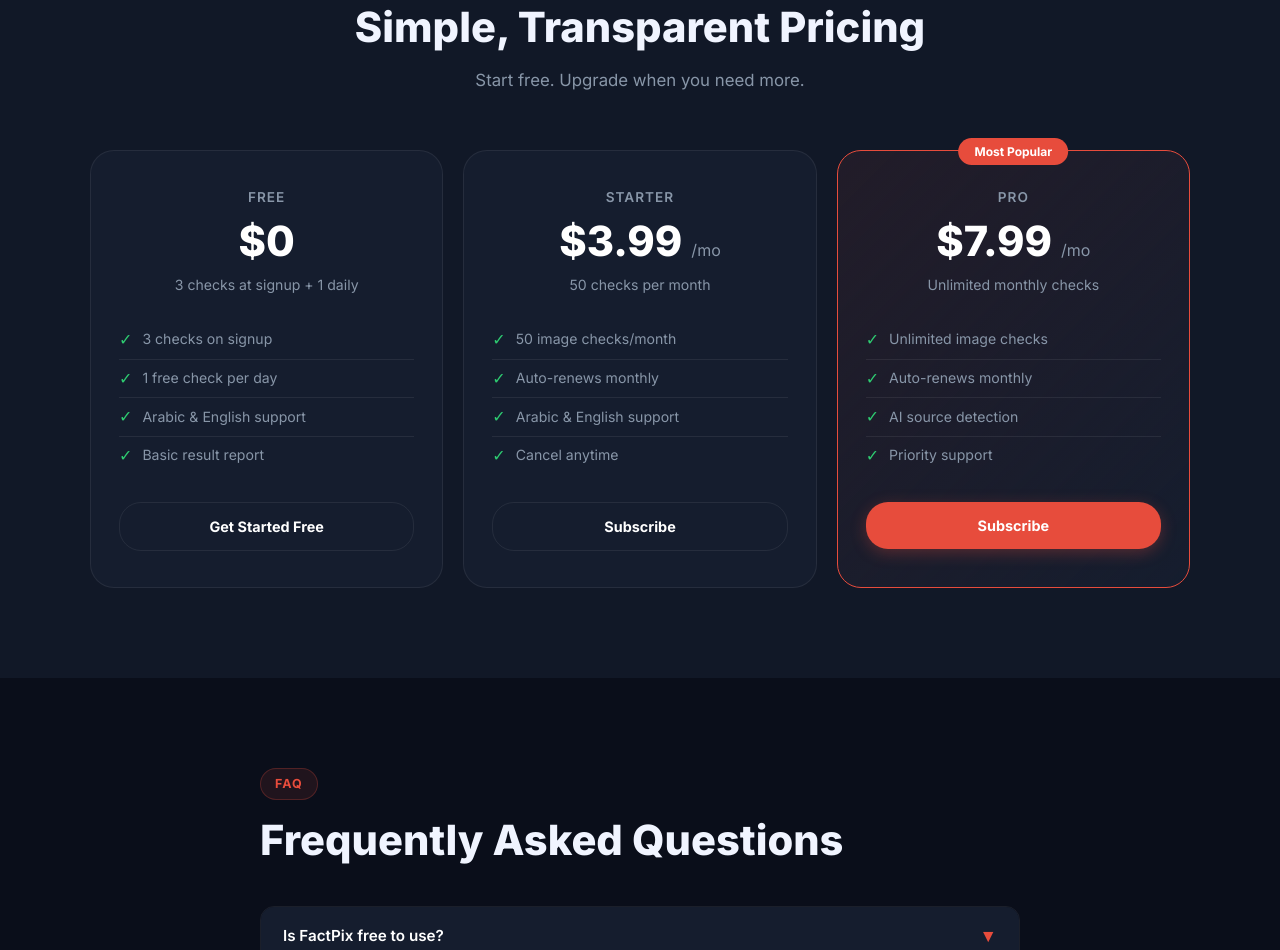
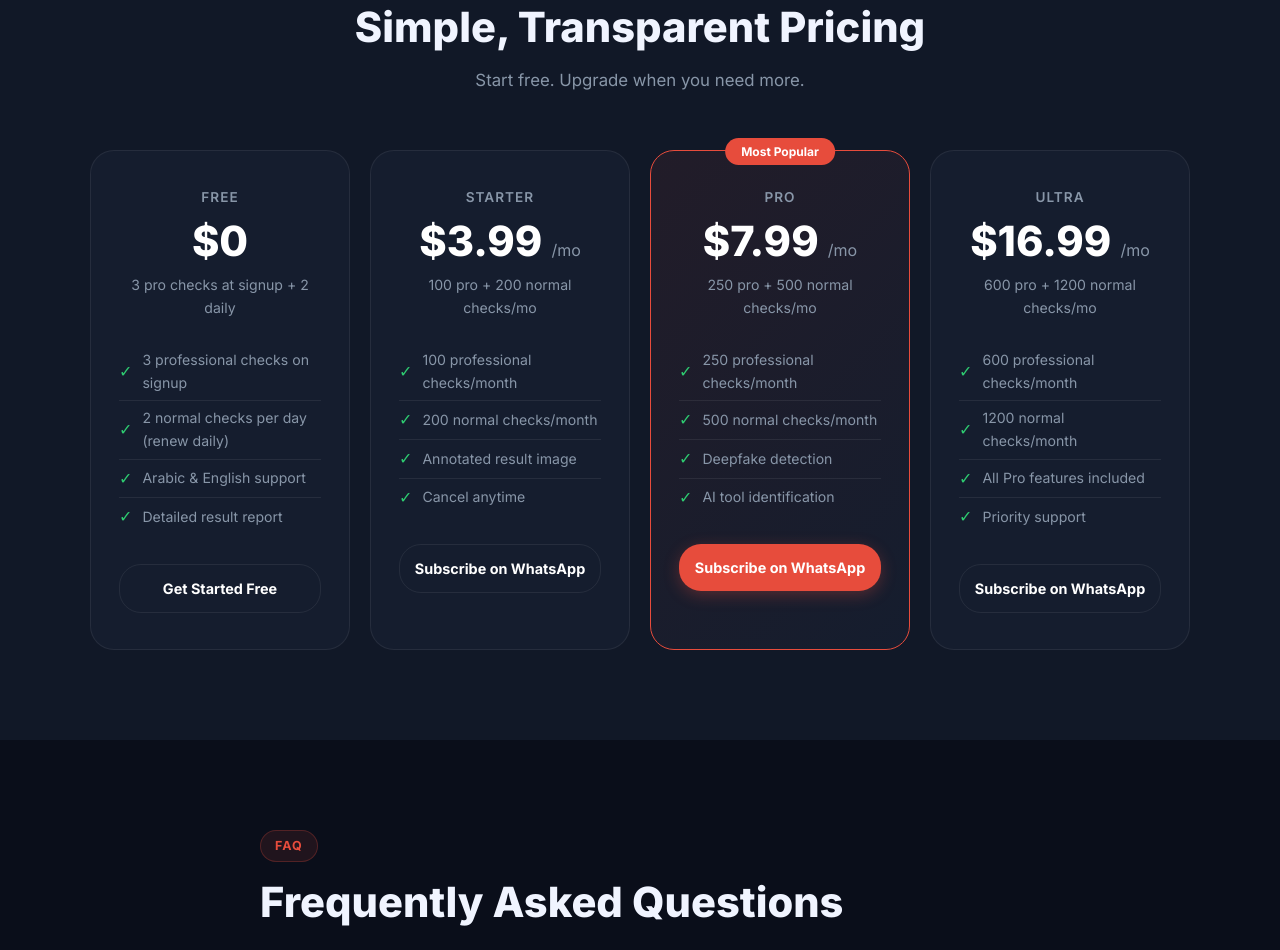
Before and after one commit to factpix-ai/factpix-website, a plain HTML site: page index.html in a window 1280 px wide. Shown: the part 2428-3378 px from the top of the page. Drawn offline with Linux system fonts and the light colour scheme.

Commit message:
Update pricing: Free(3pro+2daily) | Starter($3.99/100pro+200normal) | Pro($7.99/250pro+500normal) | Ultra($16.99/600pro+1200normal)

```diff
--- a/index.html
+++ b/index.html
@@ -542,28 +542,28 @@
         <div class="price-card">
           <div class="price-name" data-i18n="plan_free_name">Free</div>
           <div class="price-amount">$0</div>
-          <div class="price-desc" data-i18n="plan_free_desc">3 checks at signup + 1 daily</div>
+          <div class="price-desc" data-i18n="plan_free_desc">3 pro checks at signup + 2 daily</div>
           <ul class="price-features">
-            <li><span class="check">✓</span> <span data-i18n="pf1">3 checks on signup</span></li>
-            <li><span class="check">✓</span> <span data-i18n="pf2">1 free check per day</span></li>
+            <li><span class="check">✓</span> <span data-i18n="pf1">3 professional checks on signup</span></li>
+            <li><span class="check">✓</span> <span data-i18n="pf2">2 normal checks per day (renew daily)</span></li>
             <li><span class="check">✓</span> <span data-i18n="pf3">Arabic & English support</span></li>
-            <li><span class="check">✓</span> <span data-i18n="pf4">Basic result report</span></li>
+            <li><span class="check">✓</span> <span data-i18n="pf4">Detailed result report</span></li>
           </ul>
-          <a href="#cta" class="btn-plan btn-plan-outline" data-i18n="plan_free_btn">Get Started Free</a>
+          <a href="https://wa.me/962796324364" class="btn-plan btn-plan-outline" data-i18n="plan_free_btn">Get Started Free</a>
         </div>
 
         <!-- Starter -->
         <div class="price-card">
           <div class="price-name" data-i18n="plan_s_name">Starter</div>
           <div class="price-amount">$3.99 <span data-i18n="per_mo">/mo</span></div>
-          <div class="price-desc" data-i18n="plan_s_desc">50 checks per month</div>
+          <div class="price-desc" data-i18n="plan_s_desc">100 pro + 200 normal checks/mo</div>
           <ul class="price-features">
-            <li><span class="check">✓</span> <span data-i18n="ps1">50 image checks/month</span></li>
-            <li><span class="check">✓</span> <span data-i18n="ps2">Auto-renews monthly</span></li>
-            <li><span class="check">✓</span> <span data-i18n="ps3">Arabic & English support</span></li>
+            <li><span class="check">✓</span> <span data-i18n="ps1">100 professional checks/month</span></li>
+            <li><span class="check">✓</span> <span data-i18n="ps2">200 normal checks/month</span></li>
+            <li><span class="check">✓</span> <span data-i18n="ps3">Annotated result image</span></li>
             <li><span class="check">✓</span> <span data-i18n="ps4">Cancel anytime</span></li>
           </ul>
-          <a href="#cta" class="btn-plan btn-plan-outline" data-i18n="plan_s_btn">Subscribe</a>
+          <a href="https://wa.me/962796324364" class="btn-plan btn-plan-outline" data-i18n="plan_s_btn">Subscribe on WhatsApp</a>
         </div>
 
         <!-- Pro -->
@@ -571,14 +571,28 @@
           <div class="popular-badge" data-i18n="popular_badge">Most Popular</div>
           <div class="price-name" data-i18n="plan_p_name">Pro</div>
           <div class="price-amount">$7.99 <span data-i18n="per_mo">/mo</span></div>
-          <div class="price-desc" data-i18n="plan_p_desc">Unlimited monthly checks</div>
+          <div class="price-desc" data-i18n="plan_p_desc">250 pro + 500 normal checks/mo</div>
           <ul class="price-features">
-            <li><span class="check">✓</span> <span data-i18n="pp1">Unlimited image checks</span></li>
-            <li><span class="check">✓</span> <span data-i18n="pp2">Auto-renews monthly</span></li>
-            <li><span class="check">✓</span> <span data-i18n="pp3">AI source detection</span></li>
-            <li><span class="check">✓</span> <span data-i18n="pp4">Priority support</span></li>
+            <li><span class="check">✓</span> <span data-i18n="pp1">250 professional checks/month</span></li>
+            <li><span class="check">✓</span> <span data-i18n="pp2">500 normal checks/month</span></li>
+            <li><span class="check">✓</span> <span data-i18n="pp3">Deepfake detection</span></li>
+            <li><span class="check">✓</span> <span data-i18n="pp4">AI tool identification</span></li>
           </ul>
-          <a href="#cta" class="btn-plan btn-plan-filled" data-i18n="plan_p_btn">Subscribe</a>
+          <a href="https://wa.me/962796324364" class="btn-plan btn-plan-filled" data-i18n="plan_p_btn">Subscribe on WhatsApp</a>
+        </div>
+
+        <!-- Ultra -->
+        <div class="price-card">
+          <div class="price-name" data-i18n="plan_u_name">Ultra</div>
+          <div class="price-amount">$16.99 <span data-i18n="per_mo">/mo</span></div>
+          <div class="price-desc" data-i18n="plan_u_desc">600 pro + 1200 normal checks/mo</div>
+          <ul class="price-features">
+            <li><span class="check">✓</span> <span data-i18n="pu1">600 professional checks/month</span></li>
+            <li><span class="check">✓</span> <span data-i18n="pu2">1200 normal checks/month</span></li>
+            <li><span class="check">✓</span> <span data-i18n="pu3">All Pro features included</span></li>
+            <li><span class="check">✓</span> <span data-i18n="pu4">Priority support</span></li>
+          </ul>
+          <a href="https://wa.me/962796324364" class="btn-plan btn-plan-outline" data-i18n="plan_u_btn">Subscribe on WhatsApp</a>
         </div>
 
       </div>
@@ -666,19 +680,23 @@
         f6_title: "Free to Start", f6_desc: "Get 3 free checks at signup plus 1 free check every day. No credit card required.",
         price_tag: "PRICING", price_title: "Simple, Transparent Pricing",
         price_sub: "Start free. Upgrade when you need more.",
-        plan_free_name: "Free", plan_free_desc: "3 checks at signup + 1 daily",
-        pf1: "3 checks on signup", pf2: "1 free check per day",
-        pf3: "Arabic & English support", pf4: "Basic result report",
+        plan_free_name: "Free", plan_free_desc: "3 pro checks at signup + 2 daily",
+        pf1: "3 professional checks on signup", pf2: "2 normal checks per day (renew daily)",
+        pf3: "Arabic & English support", pf4: "Detailed result report",
         plan_free_btn: "Get Started Free",
-        plan_s_name: "Starter", plan_s_desc: "50 checks per month",
-        ps1: "50 image checks/month", ps2: "Auto-renews monthly",
-        ps3: "Arabic & English support", ps4: "Cancel anytime",
-        plan_s_btn: "Subscribe",
-        plan_p_name: "Pro", plan_p_desc: "Unlimited monthly checks",
+        plan_s_name: "Starter", plan_s_desc: "100 pro + 200 normal checks/mo",
+        ps1: "100 professional checks/month", ps2: "200 normal checks/month",
+        ps3: "Annotated result image", ps4: "Cancel anytime",
+        plan_s_btn: "Subscribe on WhatsApp",
+        plan_p_name: "Pro", plan_p_desc: "250 pro + 500 normal checks/mo",
         popular_badge: "Most Popular",
-        pp1: "Unlimited image checks", pp2: "Auto-renews monthly",
-        pp3: "AI source detection", pp4: "Priority support",
-        plan_p_btn: "Subscribe",
+        pp1: "250 professional checks/month", pp2: "500 normal checks/month",
+        pp3: "Deepfake detection", pp4: "AI tool identification",
+        plan_p_btn: "Subscribe on WhatsApp",
+        plan_u_name: "Ultra", plan_u_desc: "600 pro + 1200 normal checks/mo",
+        pu1: "600 professional checks/month", pu2: "1200 normal checks/month",
+        pu3: "All Pro features included", pu4: "Priority support",
+        plan_u_btn: "Subscribe on WhatsApp",
         per_mo: "/mo",
         faq_tag: "FAQ", faq_title: "Frequently Asked Questions",
         cta_title: "Ready to Know the Truth?",
@@ -722,19 +740,23 @@
         f6_title: "مجاني للبدء", f6_desc: "احصل على 3 فحوصات مجانية عند التسجيل بالإضافة إلى فحص مجاني يومياً. لا حاجة لبطاقة ائتمانية.",
         price_tag: "الأسعار", price_title: "أسعار بسيطة وشفافة",
         price_sub: "ابدأ مجاناً. قم بالترقية عندما تحتاج المزيد.",
-        plan_free_name: "مجاني", plan_free_desc: "3 فحوصات عند التسجيل + 1 يومياً",
-        pf1: "3 فحوصات عند التسجيل", pf2: "فحص مجاني واحد يومياً",
-        pf3: "دعم العربية والإنجليزية", pf4: "تقرير نتيجة أساسي",
+        plan_free_name: "مجاني", plan_free_desc: "3 فحوصات احترافية عند التسجيل + 2 يومياً",
+        pf1: "3 فحوصات احترافية عند التسجيل", pf2: "2 فحص عادي يومياً (يتجدد يومياً)",
+        pf3: "دعم العربية والإنجليزية", pf4: "تقرير نتيجة مفصّل",
         plan_free_btn: "ابدأ مجاناً",
-        plan_s_name: "ستارتر", plan_s_desc: "50 فحص شهرياً",
-        ps1: "50 فحص صورة/شهر", ps2: "يتجدد تلقائياً",
-        ps3: "دعم عربي وإنجليزي", ps4: "إلغاء في أي وقت",
-        plan_s_btn: "اشترك",
-        plan_p_name: "Pro", plan_p_desc: "فحوصات شهرية غير محدودة",
+        plan_s_name: "Starter", plan_s_desc: "100 احترافي + 200 عادي/شهر",
+        ps1: "100 فحص احترافي/شهر", ps2: "200 فحص عادي/شهر",
+        ps3: "صورة نتيجة مع توضيحات", ps4: "إلغاء في أي وقت",
+        plan_s_btn: "اشترك عبر واتسآب",
+        plan_p_name: "Pro", plan_p_desc: "250 احترافي + 500 عادي/شهر",
         popular_badge: "الأكثر شعبية",
-        pp1: "فحوصات صور غير محدودة", pp2: "يتجدد تلقائياً",
-        pp3: "كشف مصدر الذكاء الاصطناعي", pp4: "دعم ذو أولوية",
-        plan_p_btn: "اشترك",
+        pp1: "250 فحص احترافي/شهر", pp2: "500 فحص عادي/شهر",
+        pp3: "كشف الديبفيك", pp4: "تحديد أداة الذكاء الاصطناعي",
+        plan_p_btn: "اشترك عبر واتسآب",
+        plan_u_name: "Ultra", plan_u_desc: "600 احترافي + 1200 عادي/شهر",
+        pu1: "600 فحص احترافي/شهر", pu2: "1200 فحص عادي/شهر",
+        pu3: "جميع ميزات Pro مضمّنة", pu4: "دعم ذو أولوية",
+        plan_u_btn: "اشترك عبر واتسآب",
         per_mo: "/شهر",
         faq_tag: "الأسئلة الشائعة", faq_title: "الأسئلة الشائعة",
         cta_title: "هل أنت مستعد لمعرفة الحقيقة؟",
```
